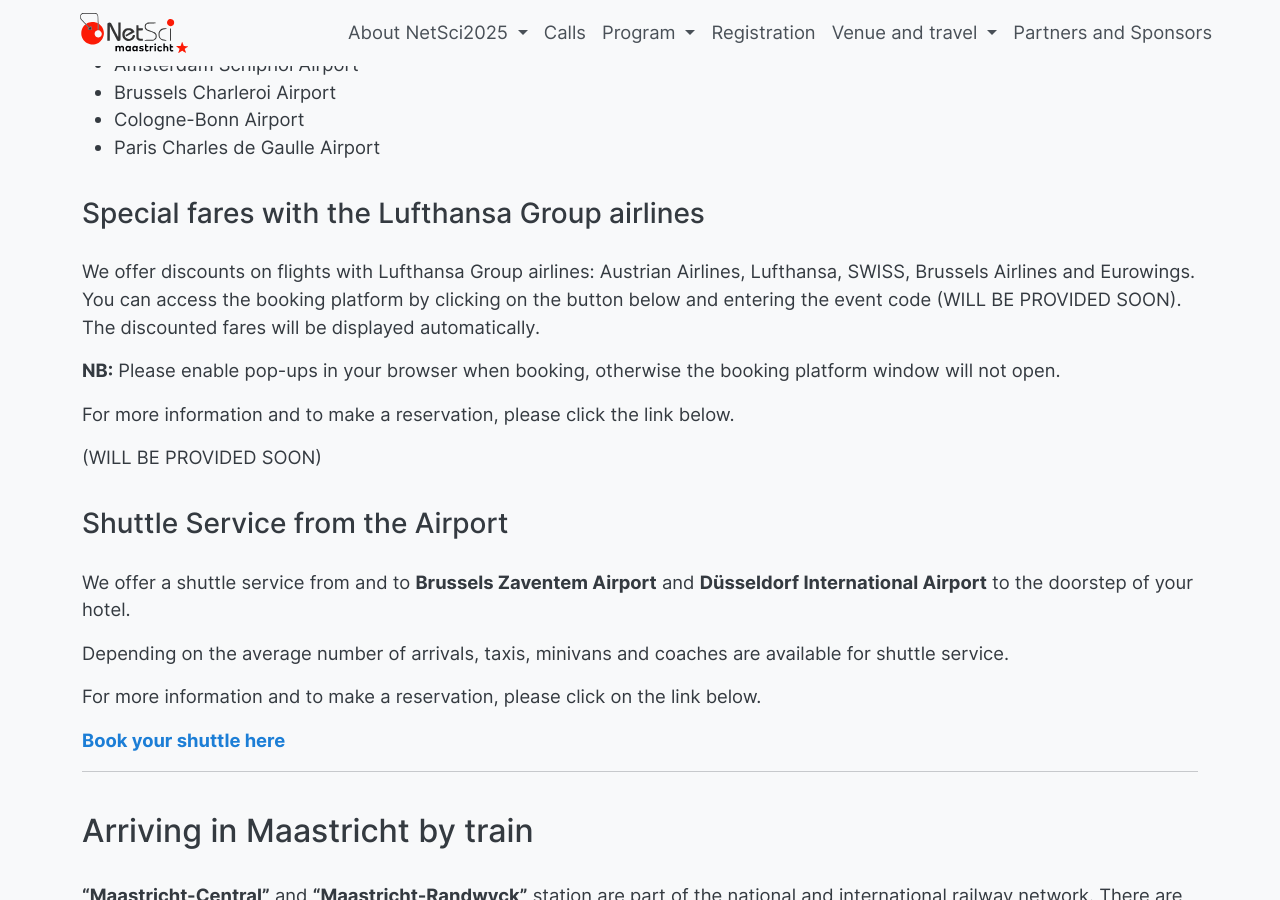
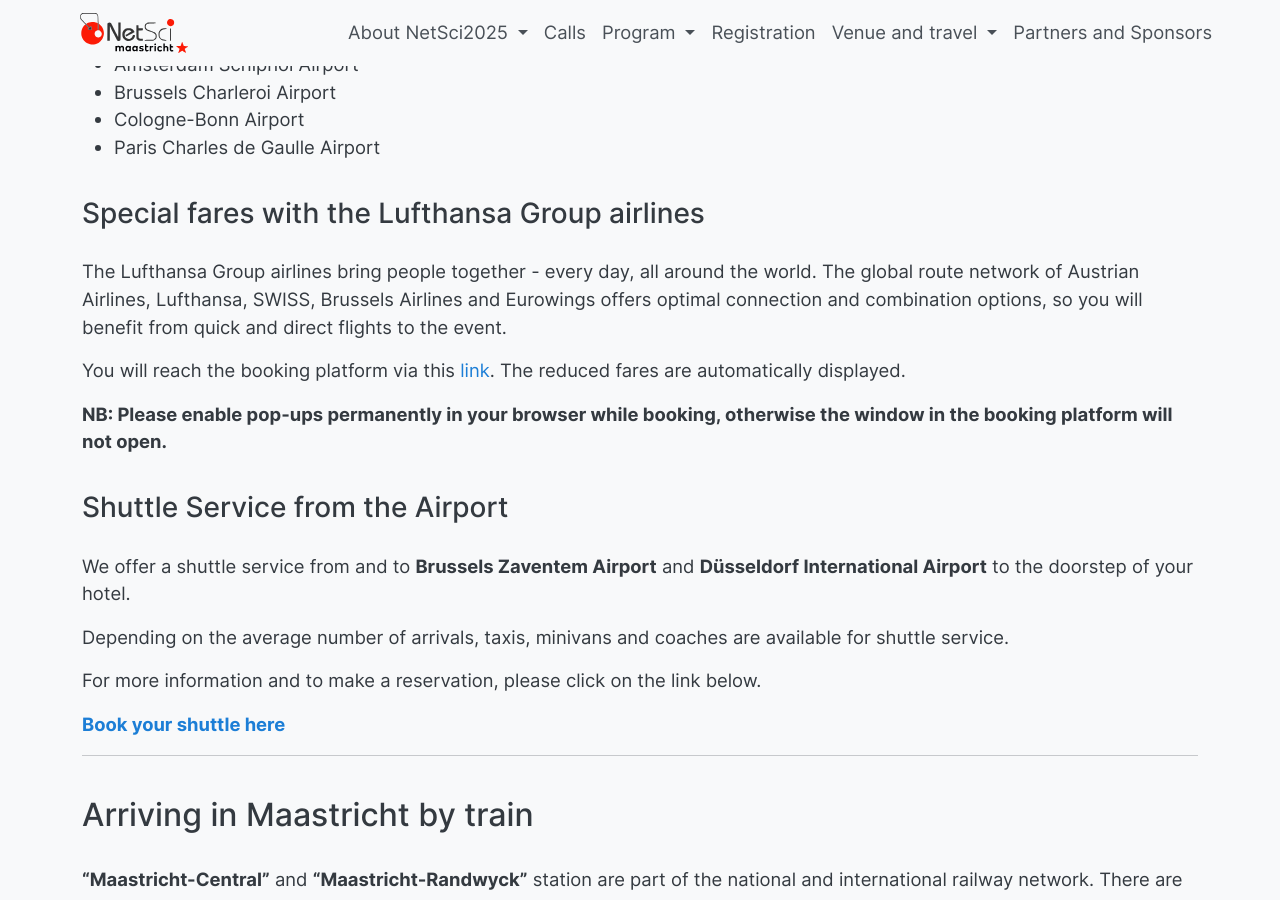
Before and after one commit to NetSci2025/netsci2025.github.io, a Jekyll site: the page built from flights_train_info.md, in a window 1280 px wide and 900 px high, scrolled down 501 px. Built offline with Jekyll 4.4.1, drawn with Linux system fonts in a browser that asks for light colours.

Commit message:
Update flights_train_info.md
update lufthansa link

```diff
--- a/flights_train_info.md
+++ b/flights_train_info.md
@@ -31,14 +31,11 @@ Several other airports also offer efficient train connections to Maastricht:
 
 ### Special fares with the Lufthansa Group airlines
 
-We offer discounts on flights with Lufthansa Group airlines: Austrian Airlines, Lufthansa, SWISS, Brussels Airlines and Eurowings. You can access the booking platform by clicking on the button below and entering the event code (WILL BE PROVIDED SOON). The discounted fares will be displayed automatically.
+The Lufthansa Group airlines bring people together - every day, all around the world. The global route network of Austrian Airlines, Lufthansa, SWISS, Brussels Airlines and Eurowings offers optimal connection and combination options, so you will benefit from quick and direct flights to the event.
 
-**NB:** Please enable pop-ups in your browser when booking, otherwise the booking platform window will not open.
+You will reach the booking platform via this [link](https://www.lufthansa.com/event/netsci-2025-jun). The reduced fares are automatically displayed.
 
-For more information and to make a reservation, please click the link below.
-
-<!-- [**Book your flight here using Lufthansa**](#) -->
-(WILL BE PROVIDED SOON)
+**NB: Please enable pop-ups permanently in your browser while booking, otherwise the window in the booking platform will not open.**
 
 
 ### Shuttle Service from the Airport
```
